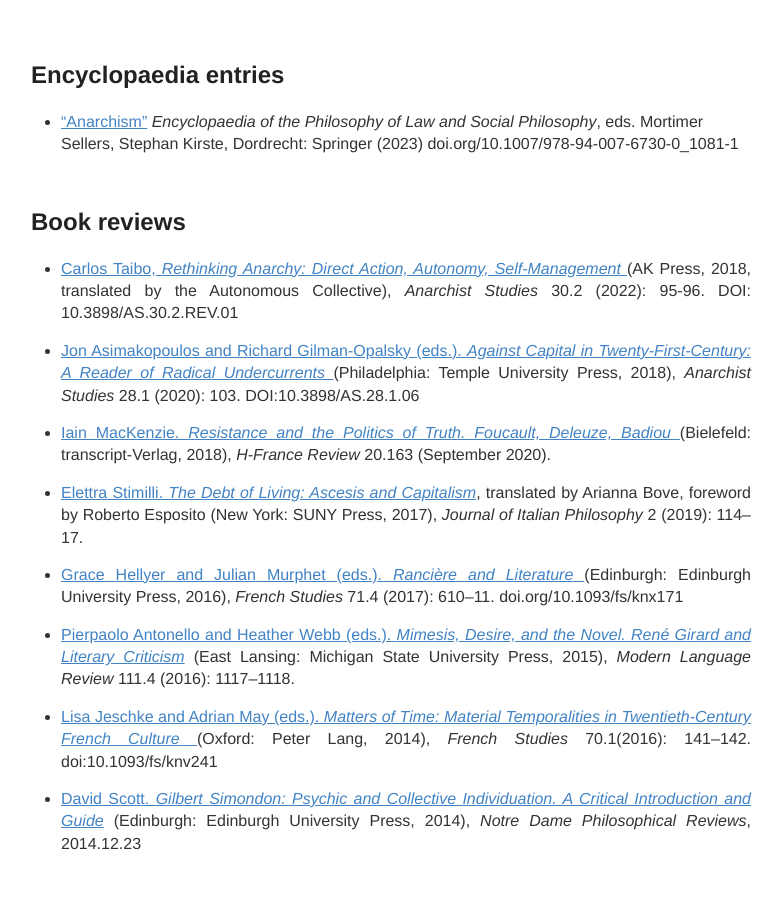
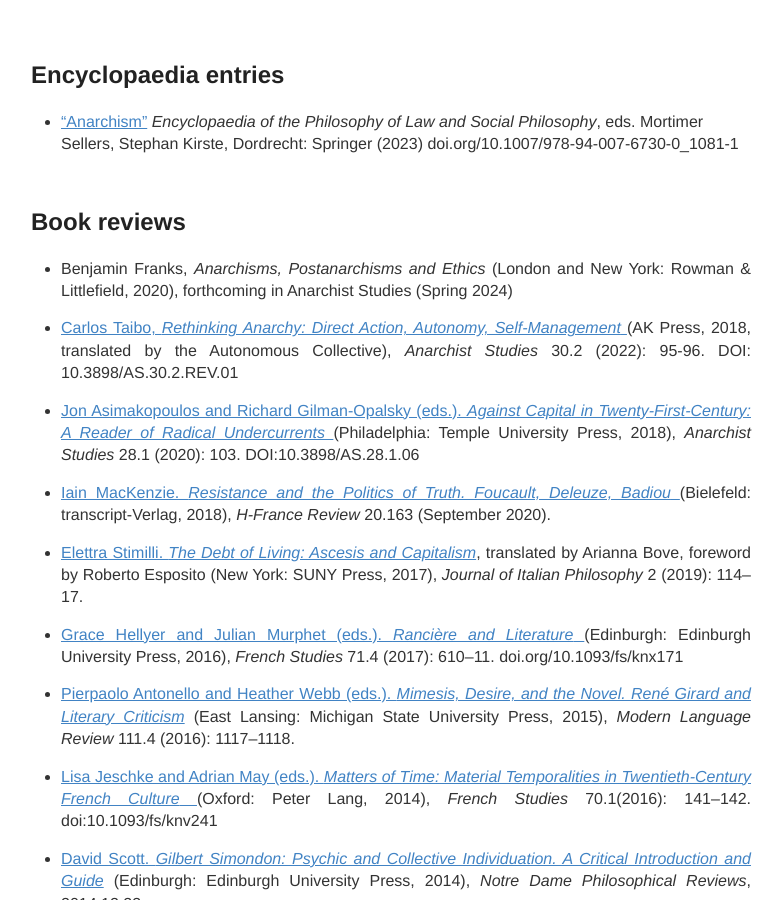
Before and after one commit to IJanicka/IJanicka.github.io, a Jekyll site: the page built from publications.md, in a window 1280 px wide and 900 px high, scrolled down 2055 px. Shown: the whole window, without its empty margins (249-1032 px from the left). Built offline with Jekyll 4.4.1, drawn with Linux system fonts in a browser that asks for light colours.

Commit message:
Update publications.md

```diff
--- a/publications.md
+++ b/publications.md
@@ -58,6 +58,8 @@
 
  <h2>Book reviews</h2>
 
+* Benjamin Franks, *Anarchisms, Postanarchisms and Ethics* (London and New York: Rowman & Littlefield, 2020), forthcoming in Anarchist Studies (Spring 2024)<br>
+
 * <a href="../articles/Review by Iwona Janicka_Carlos Taibo_Rethining Anarchy_Anarchist Studies 30_2_2022.pdf" target="_blank">Carlos Taibo, *Rethinking Anarchy: Direct Action, Autonomy, Self-Management* </a>(AK Press, 2018, translated by the Autonomous Collective), *Anarchist Studies* 30.2 (2022): 95-96. DOI: 10.3898/AS.30.2.REV.01<br>
 
 * <a href="../articles/Review_Asimakopoulos and Gilman-Opalsky_Against Capital in the 21st century_by Iwona Janicka_Anarchist Studies_2020.pdf" target="_blank">Jon Asimakopoulos and Richard Gilman-Opalsky (eds.). *Against Capital in Twenty-First-Century: A Reader of Radical Undercurrents* </a>(Philadelphia: Temple University Press, 2018), *Anarchist Studies* 28.1 (2020): 103. DOI:10.3898/AS.28.1.06<br>
```
